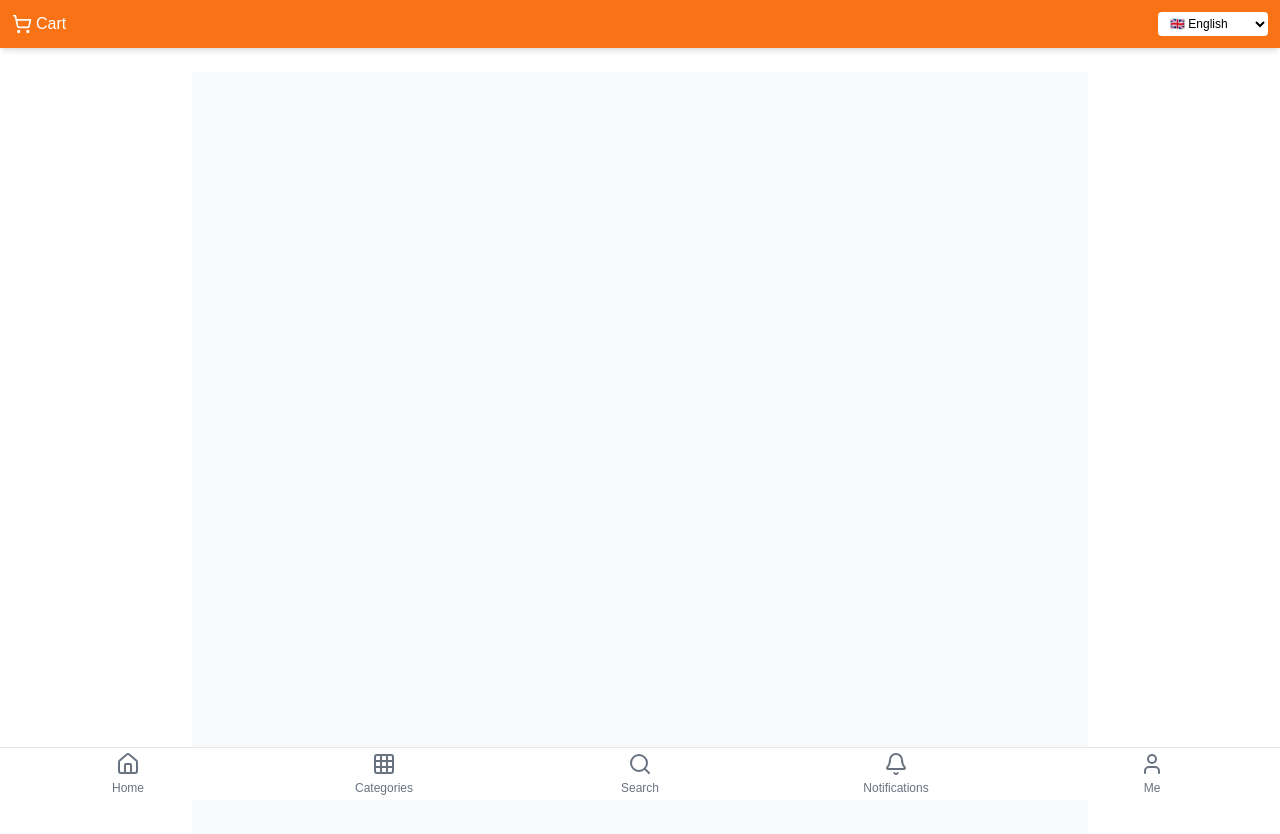
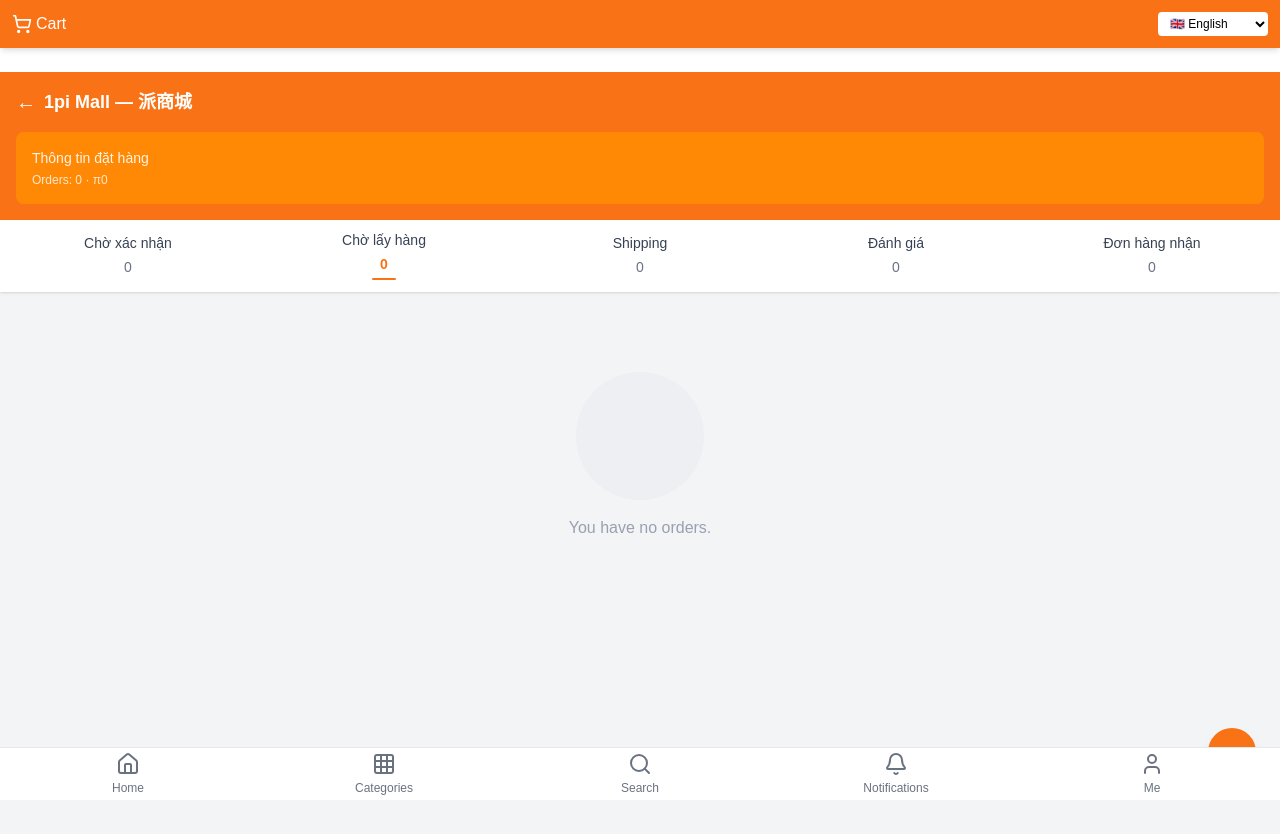
Before and after one commit to Titi-shop/titi.banluu, a Next.js app: page /customer/pickup in a window 1280 px wide. Shown: the top 834 px of the page. Built offline with nearby package versions, Linux system fonts and the light colour scheme.

Commit message:
Update page.tsx

```diff
--- a/app/customer/pickup/page.tsx
+++ b/app/customer/pickup/page.tsx
@@ -2,74 +2,185 @@
 export const dynamic = "force-dynamic";
 
 import { useEffect, useState } from "react";
+import { useRouter, usePathname } from "next/navigation";
 import { apiFetch } from "@/lib/apiFetch";
-import { useRouter } from "next/navigation";
 import { useTranslationClient as useTranslation } from "@/app/lib/i18n/client";
-
-interface OrderItem {
-  name: string;
-  price: number;
-  quantity: number;
-}
 
 interface Order {
   id: number;
-  buyer: string;
   total: number;
   status: string;
-  createdAt: string;
-  items?: OrderItem[];
+}
+
+interface TabItem {
+  label: string;
+  count: number;
+  href: string;
+  active: boolean;
 }
 
 export default function CustomerPickupPage() {
   const router = useRouter();
+  const pathname = usePathname();
   const { t, lang } = useTranslation();
 
   const [orders, setOrders] = useState<Order[]>([]);
   const [loading, setLoading] = useState(true);
 
+  /* =========================
+     LOAD ORDERS (CHỜ LẤY HÀNG)
+  ========================= */
   useEffect(() => {
-    fetchOrders();
+    loadOrders();
   }, [lang]);
 
-  const fetchOrders = async () => {
+  const loadOrders = async () => {
     try {
       const res = await apiFetch("/api/orders");
-
-    if (res.status === 401) {
-      setOrders([]);
-      return;
-    }
+      if (!res.ok) throw new Error("unauthorized");
 
       const data: Order[] = await res.json();
 
-    const filterByLang: Record<string, string[]> = {
+      const pickupStatusByLang: Record<string, string[]> = {
         vi: ["Chờ lấy hàng"],
         en: ["Ready for pickup"],
         zh: ["待取货"],
       };
 
-    const filtered = data.filter((o) =>
-      (filterByLang[lang] || filterByLang.vi).includes(o.status)
-    );
+      const allowStatus =
+        pickupStatusByLang[lang] || pickupStatusByLang.vi;
 
-    setOrders(filtered);
+      setOrders(data.filter((o) => allowStatus.includes(o.status)));
     } catch (err) {
-    console.error("❌ Load orders error:", err);
+      console.error("❌ Load pickup orders error:", err);
+      setOrders([]);
     } finally {
       setLoading(false);
     }
   };
 
-  if (loading)
-    return <p className="text-center mt-6">⏳ {t.loading_orders}</p>;
+  /* =========================
+     TABS
+  ========================= */
+  const tabs: TabItem[] = [
+    {
+      label: t.wait_confirm || "Chờ xác nhận",
+      count: 0,
+      href: "/customer/orders/pending",
+      active: false,
+    },
+    {
+      label: t.wait_pickup || "Chờ lấy hàng",
+      count: orders.length,
+      href: "/customer/pickup",
+      active: pathname === "/customer/pickup",
+    },
+    {
+      label: t.shipping || "Đang giao",
+      count: 0,
+      href: "/customer/shipping",
+      active: false,
+    },
+    {
+      label: t.rating || "Đánh giá",
+      count: 0,
+      href: "/customer/orders/rating",
+      active: false,
+    },
+    {
+      label: t.received || "Đơn hàng nhận",
+      count: 0,
+      href: "/customer/orders/completed",
+      active: false,
+    },
+  ];
 
-  const totalOrders = orders.length;
-  const totalPi = orders.reduce((sum, o) => sum + Number(o.total || 0), 0);
+  const totalPi = orders.reduce((s, o) => s + Number(o.total || 0), 0);
 
+  /* =========================
+     UI
+  ========================= */
   return (
-    <main className="p-4 max-w-4xl mx-auto bg-gray-50 min-h-screen pb-24">
-      {/* UI GIỮ NGUYÊN */}
+    <main className="min-h-screen bg-gray-100 pb-24">
+      {/* ===== HEADER ===== */}
+      <div className="bg-orange-500 text-white px-4 py-4">
+        <div className="flex items-center gap-2">
+          <button onClick={() => router.back()} className="text-xl">
+            ←
+          </button>
+          <h1 className="font-semibold text-lg">1pi Mall — 派商城</h1>
+        </div>
+
+        <div className="mt-4 bg-orange-400 rounded-lg p-4">
+          <p className="text-sm opacity-90">
+            {t.order_info || "Thông tin đặt hàng"}
+          </p>
+          <p className="text-xs opacity-80 mt-1">
+            {t.orders || "Đặt hàng"}: {orders.length} · π{totalPi.toFixed(0)}
+          </p>
+        </div>
+      </div>
+
+      {/* ===== STATUS TABS ===== */}
+      <div className="bg-white shadow-sm">
+        <div className="grid grid-cols-5 text-center text-sm">
+          {tabs.map((tab) => (
+            <button
+              key={tab.label}
+              onClick={() => router.push(tab.href)}
+              className="py-3"
+            >
+              <p className="text-gray-700 leading-tight">{tab.label}</p>
+              <p
+                className={`mt-1 ${
+                  tab.active
+                    ? "text-orange-500 font-semibold"
+                    : "text-gray-500"
+                }`}
+              >
+                {tab.count}
+              </p>
+              {tab.active && (
+                <div className="h-0.5 bg-orange-500 w-6 mx-auto mt-1 rounded" />
+              )}
+            </button>
+          ))}
+        </div>
+      </div>
+
+      {/* ===== CONTENT ===== */}
+      <div className="flex flex-col items-center justify-center mt-20 text-gray-400">
+        {loading ? (
+          <p>⏳ {t.loading_orders || "Đang tải đơn hàng..."}</p>
+        ) : orders.length === 0 ? (
+          <>
+            <div className="w-32 h-32 bg-gray-200 rounded-full mb-4 opacity-40" />
+            <p>{t.no_orders || "Chưa có đơn hàng"}</p>
+          </>
+        ) : (
+          <div className="w-full px-4 space-y-3">
+            {orders.map((o) => (
+              <div
+                key={o.id}
+                className="bg-white rounded-lg p-4 shadow"
+              >
+                <div className="flex justify-between">
+                  <span className="font-semibold">#{o.id}</span>
+                  <span className="text-orange-500 text-sm">
+                    {o.status}
+                  </span>
+                </div>
+                <p className="mt-2 text-sm">
+                  💰 {t.total || "Tổng"}: π{o.total}
+                </p>
+              </div>
+            ))}
+          </div>
+        )}
+      </div>
+
+      {/* ===== FLOAT BUTTON ===== */}
+      <button className="fixed bottom-6 right-6 w-12 h-12 rounded-full bg-orange-500 shadow-lg" />
     </main>
   );
 }
```
Lines whose indentation alone changed are shown as unchanged.
